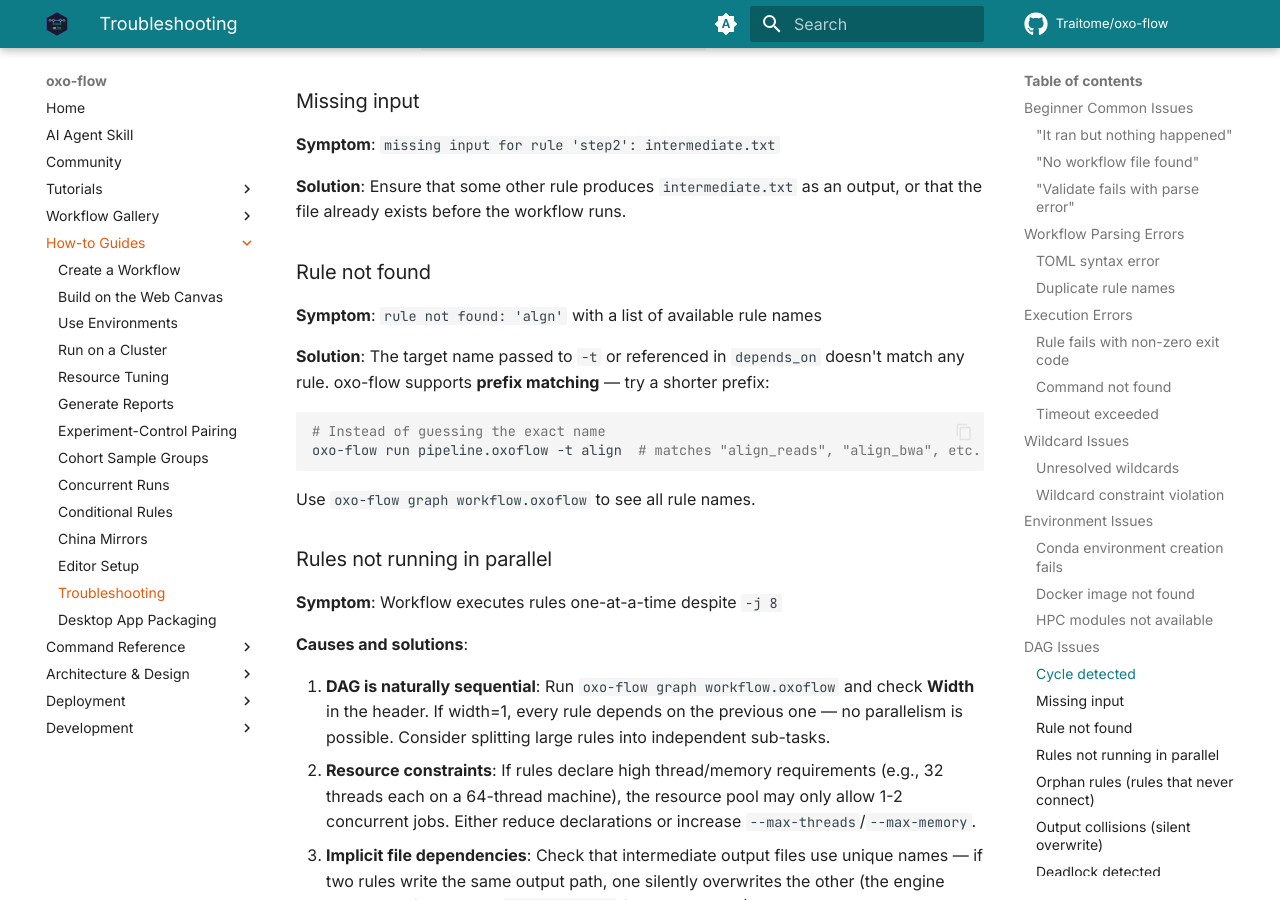
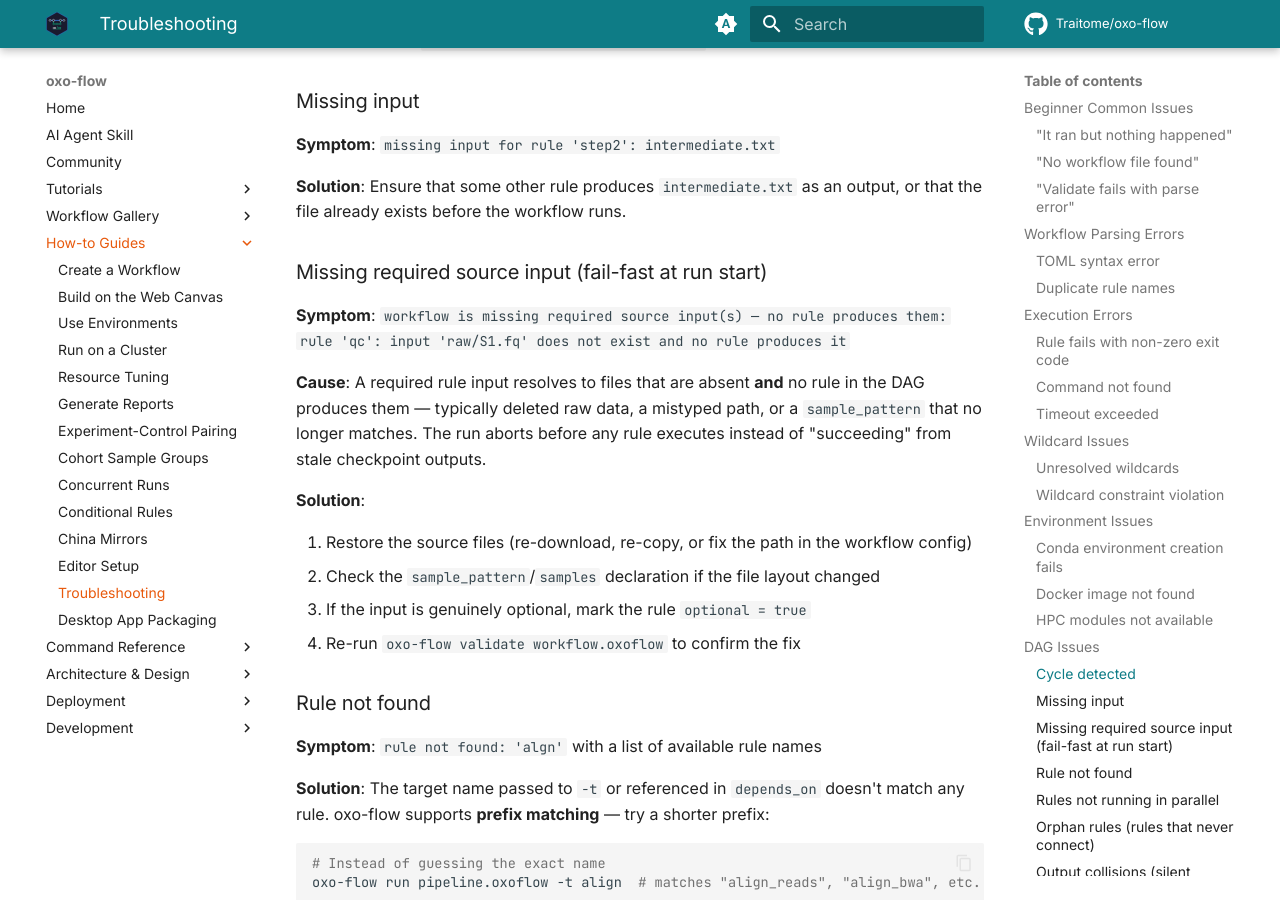
Before and after one commit to Traitome/oxo-flow, an MkDocs documentation site: the page built from docs/guide/src/how-to/troubleshooting.md, in a window 1280 px wide and 900 px high, scrolled down 4973 px. Built offline with MkDocs 1.6.1 and Material for MkDocs 9.7.7, drawn with Linux system fonts in a browser that asks for light colours; comment, search, counter and statistics services are not loaded; the version menu is left out.

Commit message:
docs(run): document the missing-source fail-fast gate
PR #782 added a pre-scheduling gate that aborts a run when a required
input has no DAG producer and is absent — closing the silent exit-0 hole
from stale checkpoint credit. Document the behavior in run.md's
manifest-invalidation section and add a troubleshooting entry with the
exact error text, causes, and remediation steps.

Co-Authored-By: Claude <noreply@anthropic.com>

```diff
--- a/docs/guide/src/how-to/troubleshooting.md
+++ b/docs/guide/src/how-to/troubleshooting.md
@@ -191,6 +191,23 @@ module avail cuda
 
 **Solution**: Ensure that some other rule produces `intermediate.txt` as an output, or that the file already exists before the workflow runs.
 
+### Missing required source input (fail-fast at run start)
+
+**Symptom**: `workflow is missing required source input(s) — no rule produces them: rule 'qc': input 'raw/S1.fq' does not exist and no rule produces it`
+
+**Cause**: A required rule input resolves to files that are absent **and** no
+rule in the DAG produces them — typically deleted raw data, a mistyped path,
+or a `sample_pattern` that no longer matches. The run aborts before any rule
+executes instead of "succeeding" from stale checkpoint outputs.
+
+**Solution**:
+
+1. Restore the source files (re-download, re-copy, or fix the path in the
+   workflow config)
+2. Check the `sample_pattern`/`samples` declaration if the file layout changed
+3. If the input is genuinely optional, mark the rule `optional = true`
+4. Re-run `oxo-flow validate workflow.oxoflow` to confirm the fix
+
 ### Rule not found
 
 **Symptom**: `rule not found: 'algn'` with a list of available rule names
```
Also changed, not shown: docs/guide/src/commands/run.md (+13 -0 lines).
